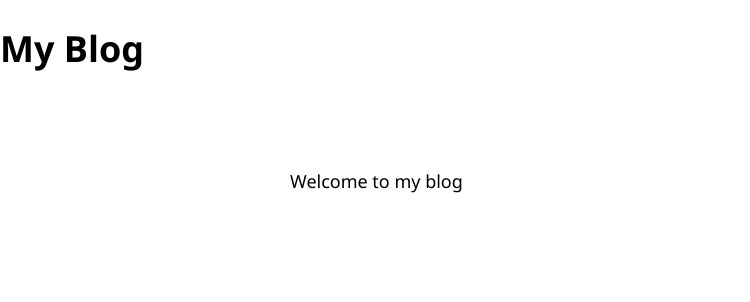
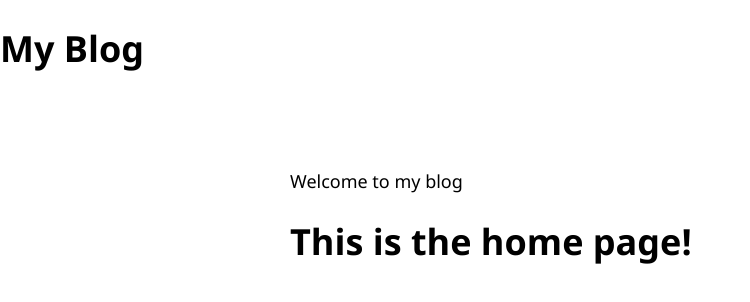
Before and after one commit to RozForCode/FullStack, a React (Create React App) app in the folder my-blog/: page / in a window 1280 px wide. Shown: the top 302 px of the page, without its empty margins (0-750 px from the left). Built offline with nearby package versions, Linux system fonts and the light colour scheme.

Commit message:
made use of react-router-dom

```diff
--- a/my-blog/package.json
+++ b/my-blog/package.json
@@ -8,6 +8,7 @@
     "@testing-library/user-event": "^13.5.0",
     "react": "^18.3.1",
     "react-dom": "^18.3.1",
+    "react-router-dom": "^6.26.1",
     "react-scripts": "5.0.1",
     "web-vitals": "^2.1.4"
   },
--- a/my-blog/src/App.js
+++ b/my-blog/src/App.js
@@ -4,13 +4,24 @@
 import ArticlePage from './pages/ArticlePage';
 
 import './App.css';
+import { BrowserRouter, Routes, Route } from 'react-router-dom';
 
 function App() {
   return (
-    <div className="App">
-      <h1>My Blog</h1>
-      <div id="page-body">Welcome to my blog</div>
-    </div>
+    <BrowserRouter>
+
+      <div className="App">
+        <h1>My Blog</h1>
+        <div id="page-body">Welcome to my blog
+          <Routes>
+            <Route path='/' element={<HomePage />} />
+            <Route path='/about' element={<AboutPage />} />
+            <Route path='/article' element={<ArticleList />} />
+            <Route path='/articles/:articleId' element={<ArticlePage />} />
+          </Routes>
+        </div>
+      </div>
+    </BrowserRouter>
   );
 }
 
```
Also changed, not shown: 1 other file (tests, documents, lock files or other folders).
